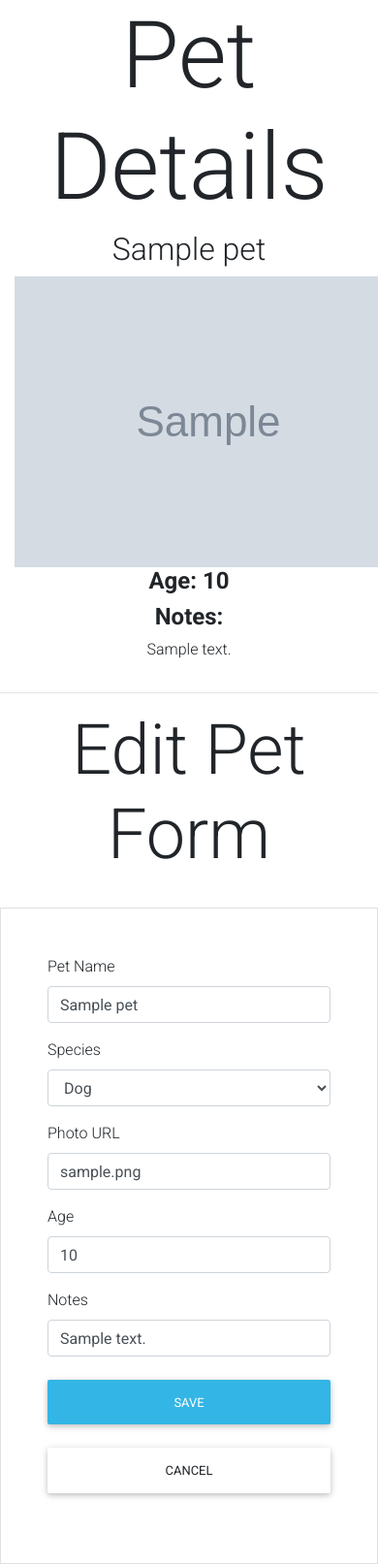
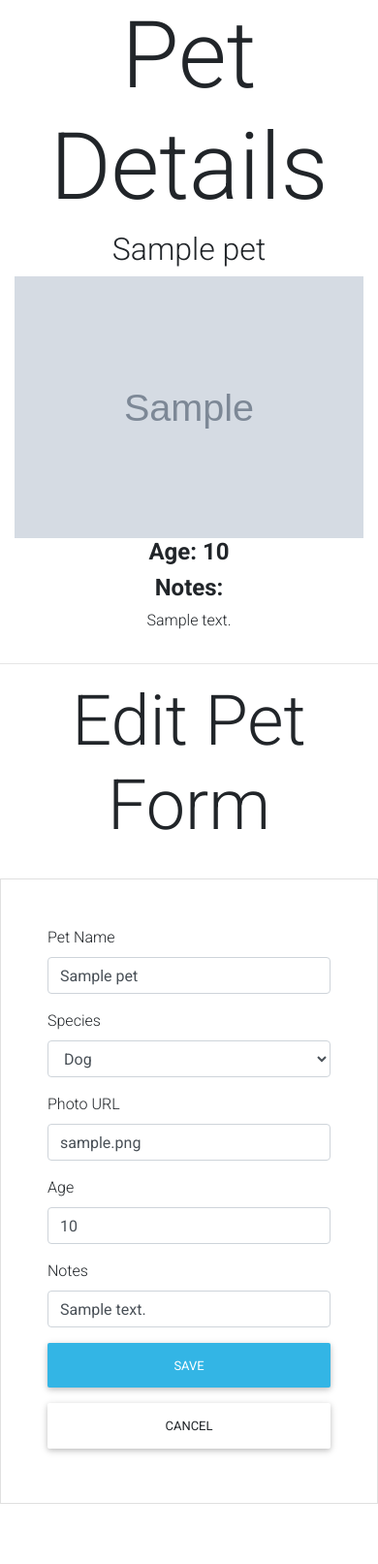
Before and after one commit to CEckelberry/pet_adoption_agency, a Flask app: page /1 in a window 390 px wide; the page is wider, and only the part inside the window is pictured. Shown: that part at 97% size. After the commit the page ends 1551 px from the top of that part, so only its background shows below. Run offline with Flask 2, Linux system fonts and the light colour scheme; tables that the repository leaves empty hold one stand-in row (values such as "Sample post"); grey boxes marked "Sample" are stand-in pictures; some libraries are stand-ins or nearby versions.

Commit message:
Fixed the form submission\cancel on pet details, also mage images responsive and added WTform Validators

```diff
--- a/app.py
+++ b/app.py
@@ -48,8 +48,6 @@ def show_edit_pet(pet_id):
     """View pet details and edit form if necessary"""
     pet = Pet.query.get_or_404(pet_id)
     form = AddPetForm(obj=pet)
-    # species = db.session.query(Pet.species)
-    # form.species.choices = species
 
     if form.validate_on_submit():
         pet.name = form.name.data
@@ -60,6 +58,6 @@ def show_edit_pet(pet_id):
 
         db.session.commit()
 
-        return redirect("/")
+        return redirect(f"/{pet_id}")
     else:
         return render_template("pet_detail.html", form=form, pet=pet)
--- a/forms.py
+++ b/forms.py
@@ -2,7 +2,7 @@
 
 from flask_wtf import FlaskForm
 from wtforms import StringField, FloatField, IntegerField, SelectField
-from wtforms.validators import InputRequired, Optional, Email
+from wtforms.validators import InputRequired, Optional, Email, URL, AnyOf, NumberRange
 
 species_list = ["Dog", "Cat", "Horse"]
 
@@ -11,7 +11,19 @@ class AddPetForm(FlaskForm):
     """Form for adding pets"""
 
     name = StringField("Pet Name")
-    species = SelectField("Species", choices=[(spec) for spec in species_list])
-    photo_url = StringField("Photo URL")
-    age = IntegerField("Age")
+    species = SelectField(
+        "Species",
+        choices=[(spec) for spec in species_list],
+        validators=[
+            AnyOf(
+                ["dog", "cat", "horse", "Cat", "Dog", "Horse"],
+                message="Must be dog, cat, or horse",
+            )
+        ],
+    )
+    photo_url = StringField("Photo URL", validators=[Optional(), URL()])
+    age = IntegerField(
+        "Age",
+        validators=[NumberRange(min=0, max=30, message="Age must be between 0-30")],
+    )
     notes = StringField("Notes")
--- a/templates/pet_add_form.html
+++ b/templates/pet_add_form.html
@@ -26,7 +26,9 @@
                 {{ field(class_="form-control") }}
 
                 {% for error in field.errors %}
+                <small class="form-text text-danger">
                   {{ error }}
+                </small>
                 {% endfor %}
               </p>
 
--- a/templates/pet_detail.html
+++ b/templates/pet_detail.html
@@ -9,7 +9,7 @@
         <div class="col-md-6 offset-md-3">
             <h1 class="display-1">Pet Details</h1>
                 <h2>{{pet.name}}</h2>
-                <img src="{{pet.photo_url}}" alt="{{pet.species}}">
+                <img src="{{pet.photo_url}}" alt="{{pet.species}}" class="img-fluid">
                 <h4 class="font-weight-bold">Age: {{pet.age}}</h4>
                 <h4 class="font-weight-bold">Notes:</h4>
                 <p>{{pet.notes}}</p>
@@ -24,7 +24,7 @@
     </div>
     <div class="row">
         <div class="col-md-6 offset-md-3">
-        <form id="snack-add-form" class="border border-light p-5" action="/add "method="POST">
+        <form id="snack-add-form" class="border border-light p-5" action="/{{pet.id}}" method="POST">
                 {{ form.hidden_tag() }}
                 {% for field in form if field.widget.input_type != 'hidden' %}
                 <p>
@@ -35,9 +35,9 @@
                   {% endfor %}
                 </p>
                 {% endfor %}
-            <button class="btn btn-info my-4 btn-block" type="submit">Save</button>
-            <button class="btn btn-info-outline my-4 btn-block" href="/" type="submit">Cancel</button>
-          </form>
+            <button class="btn btn-info my-2 btn-block" type="submit">Save</button>
+            <a href="/" class="btn btn-info-outline my-2 btn-block">Cancel</a>
+        </form>
         </div>
     </div>
 </div>
```
